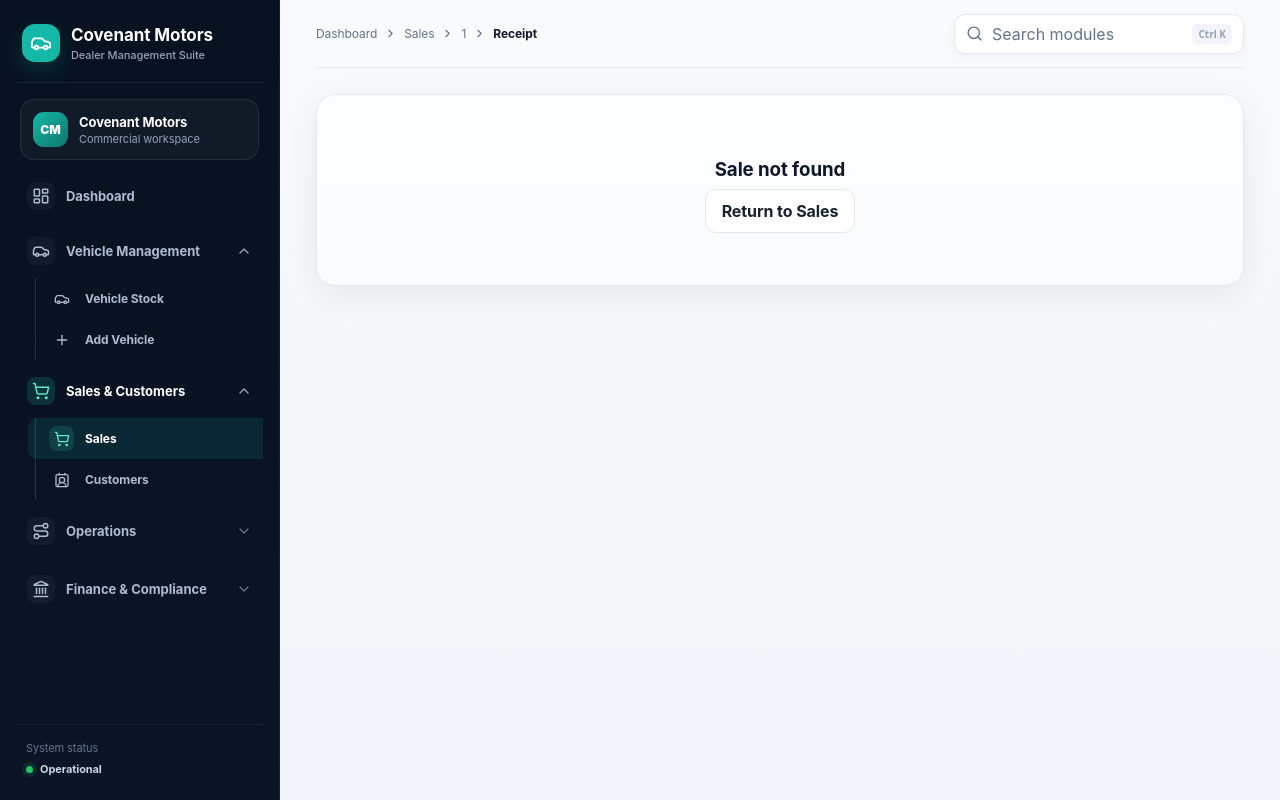
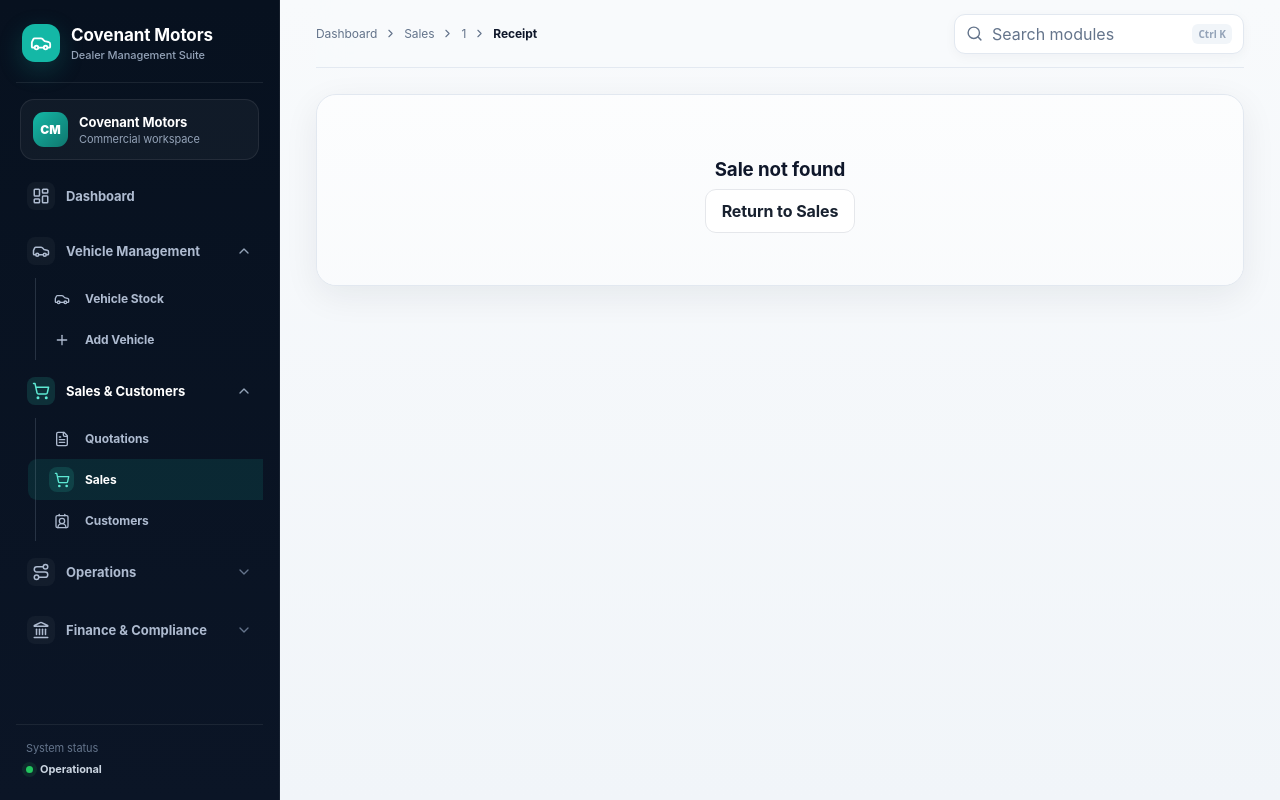
Before and after one commit to UpeLungu/covenant-motors, a Next.js app: page /sales/1/receipt in a window 1280 px wide. Built offline with nearby package versions, Linux system fonts and the light colour scheme.

Commit message:
Add quotations to sales navigation

```diff
--- a/components/sidebar.tsx
+++ b/components/sidebar.tsx
@@ -2,11 +2,11 @@
 import Link from "next/link";
 import {usePathname} from "next/navigation";
 import {useEffect,useState} from "react";
-import {LayoutDashboard,Car,Users,Route,Receipt,ShoppingCart,FileBarChart,ContactRound,Landmark,FileCheck2,ChartNoAxesCombined,ChevronDown,Menu,X,Plus} from "lucide-react";
+import {LayoutDashboard,Car,Users,Route,Receipt,ShoppingCart,FileBarChart,ContactRound,Landmark,FileCheck2,ChartNoAxesCombined,ChevronDown,Menu,X,Plus,FileText} from "lucide-react";
 
 const groups=[
  {id:"vehicles",label:"Vehicle Management",icon:Car,items:[["/vehicles","Vehicle Stock",Car],["/vehicles/new","Add Vehicle",Plus]]},
- {id:"sales",label:"Sales & Customers",icon:ShoppingCart,items:[["/sales","Sales",ShoppingCart],["/customers","Customers",ContactRound]]},
+ {id:"sales",label:"Sales & Customers",icon:ShoppingCart,items:[["/quotations","Quotations",FileText],["/sales","Sales",ShoppingCart],["/customers","Customers",ContactRound]]},
  {id:"operations",label:"Operations",icon:Route,items:[["/trips","Collection Trips",Route],["/drivers","Drivers",Users],["/expenses","Expenses",Receipt]]},
  {id:"finance",label:"Finance & Compliance",icon:Landmark,items:[["/finance","Finance",Landmark],["/cost-analysis","Cost Analysis",ChartNoAxesCombined],["/tax","Tax Centre",FileCheck2],["/reports","Reports",FileBarChart]]}
 ] as const;
```
